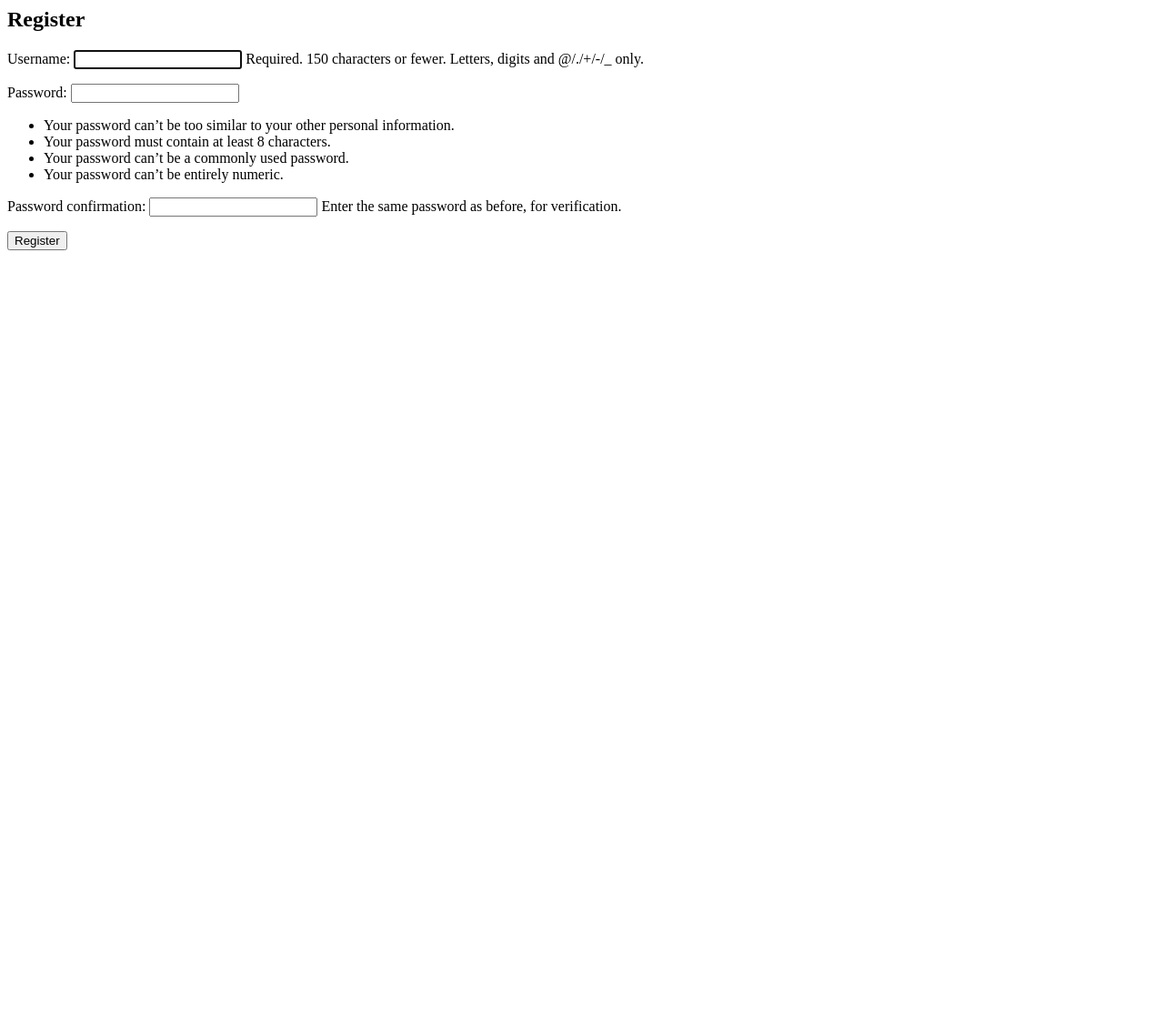
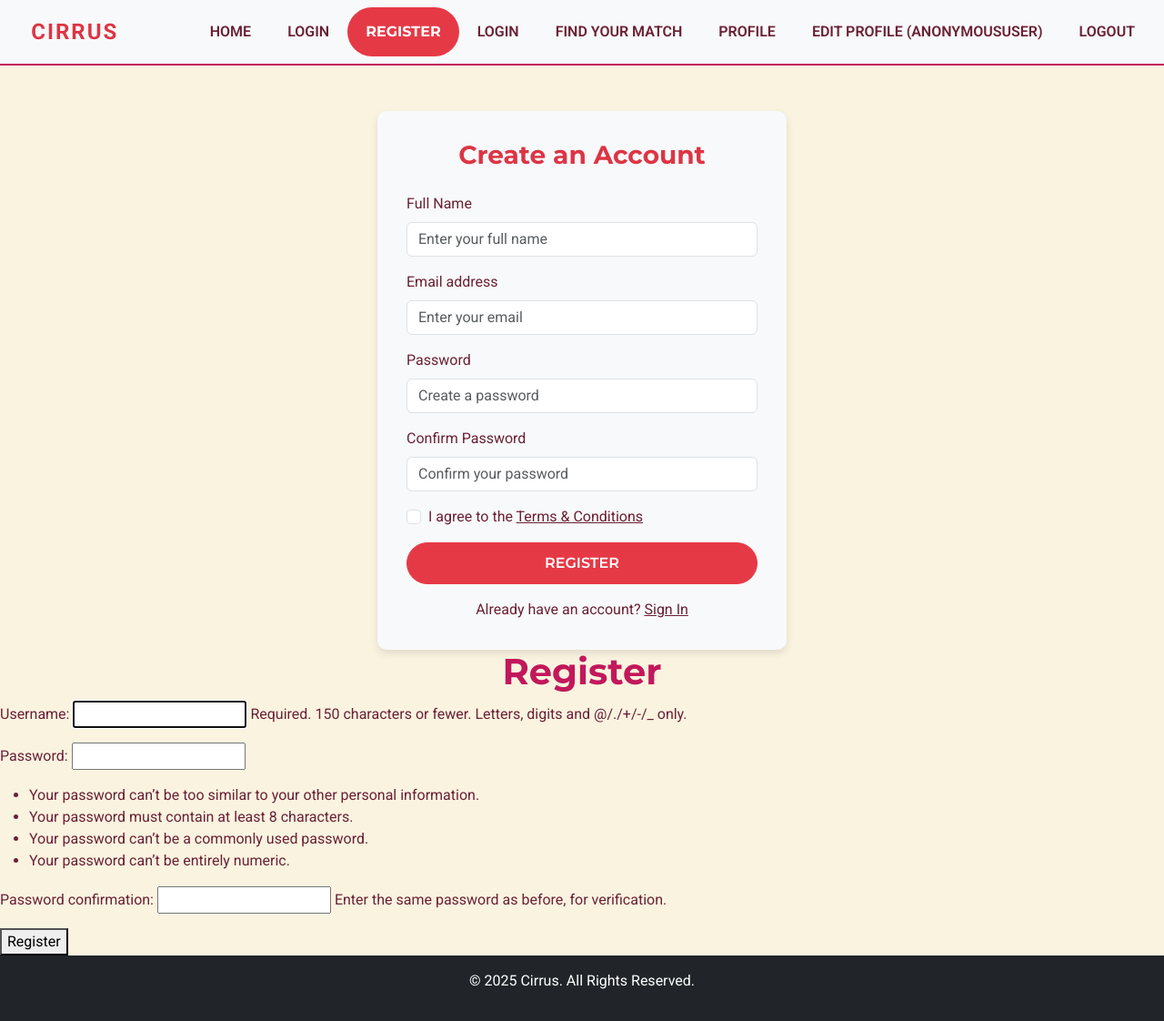
Before and after one commit to Loudotcom/love.exe, a Django app: page /matching/register/ in a window 1280 px wide. Shown: the whole page at 91% size. Before the commit the page ends 275 px from the top, so only its background shows below. Run offline with Django 5.2, Linux system fonts and the light colour scheme.

Commit message:
register front end done and change in crousel

```diff
--- a/matching_project/static/css/style.css
+++ b/matching_project/static/css/style.css
@@ -206,3 +206,12 @@ h1, h2, h3 {
 .logo-c{
   color:rgb(220 53 69);
 }
+.register-container {
+  max-width: 450px;
+  margin: auto;
+  margin-top: 8vh;
+  padding: 2rem;
+  border-radius: 10px;
+  box-shadow: 0 4px 8px rgba(0, 0, 0, 0.1);
+  background-color: rgb(248 249 250);
+}
--- a/matching_project/templates/home.html
+++ b/matching_project/templates/home.html
@@ -8,7 +8,7 @@
     <div id="heroCarousel" class="carousel slide hero-slider" data-bs-ride="carousel">
         <div class="carousel-inner">
             <div class="carousel-item active">
-                <img src="{% static 'crousel1.png' %}" class="d-block w-100" alt="Dating Image 1">
+                <img src="{% static 'crousel4.png' %}" class="d-block w-100" alt="Dating Image 1">
                 <div class="carousel-caption d-none d-md-block">
                     <h2>Find Your Perfect Match</h2>
                     <p>Join thousands of singles looking for love.</p>
@@ -16,7 +16,7 @@
                 </div>
             </div>
             <div class="carousel-item">
-                <img src="{% static 'crousel2.png' %}" class="d-block w-100" alt="Dating Image 2">
+                <img src="{% static 'crousel7.png' %}" class="d-block w-100" alt="Dating Image 2">
                 <div class="carousel-caption d-none d-md-block">
                     <h2>Love is Just a Click Away</h2>
                     <p>Connect with amazing people near you.</p>
@@ -24,7 +24,7 @@
                 </div>
             </div>
             <div class="carousel-item">
-                <img src="{% static 'crousel4.png' %}" class="d-block w-100" alt="Dating Image 3">
+                <img src="{% static 'crousel2.png' %}" class="d-block w-100" alt="Dating Image 3">
                 <div class="carousel-caption d-none d-md-block">
                     <h2>Start Your Love Story Today</h2>
                     <p>We make finding love easy and fun.</p>
--- a/matching_project/templates/registration/register.html
+++ b/matching_project/templates/registration/register.html
@@ -1,3 +1,38 @@
+{% extends "base.html" %}
+{% load static %}
+{% block content %}
+<div class="container">
+    <div class="register-container">
+        <h3 class="text-center mb-4 logo-c">Create an Account</h3>
+        <form>
+            <div class="mb-3">
+                <label for="fullName" class="form-label">Full Name</label>
+                <input type="text" class="form-control" id="fullName" placeholder="Enter your full name" required>
+            </div>
+            <div class="mb-3">
+                <label for="email" class="form-label">Email address</label>
+                <input type="email" class="form-control" id="email" placeholder="Enter your email" required>
+            </div>
+            <div class="mb-3">
+                <label for="password" class="form-label">Password</label>
+                <input type="password" class="form-control" id="password" placeholder="Create a password" required>
+            </div>
+            <div class="mb-3">
+                <label for="confirmPassword" class="form-label">Confirm Password</label>
+                <input type="password" class="form-control" id="confirmPassword" placeholder="Confirm your password" required>
+            </div>
+            <div class="mb-3 form-check">
+                <input type="checkbox" class="form-check-input" id="agreeTerms" required>
+                <label class="form-check-label text-c" for="agreeTerms">I agree to the <a href="#">Terms & Conditions</a></label>
+            </div>
+            <button type="submit" class="btn btn-primary w-100">Register</button>
+            <div class="text-center mt-3 text-c">
+                Already have an account? <a href="#">Sign In</a>
+            </div>
+        </form>
+    </div>
+</div>
+
 
 <section class="bg-slate-500">
     <h1>Register</h1>
@@ -21,3 +56,6 @@
         </div>
     {% endif %}
 </section>
+
+
+{% endblock %}
```
Also changed, not shown: matching_project/static/crousel6.png (added), matching_project/static/crousel7.png (added).
